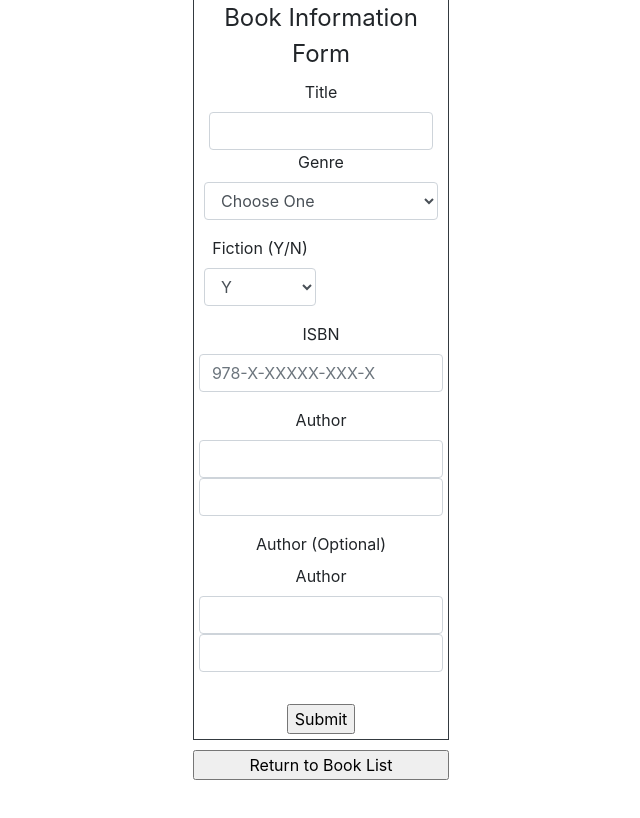
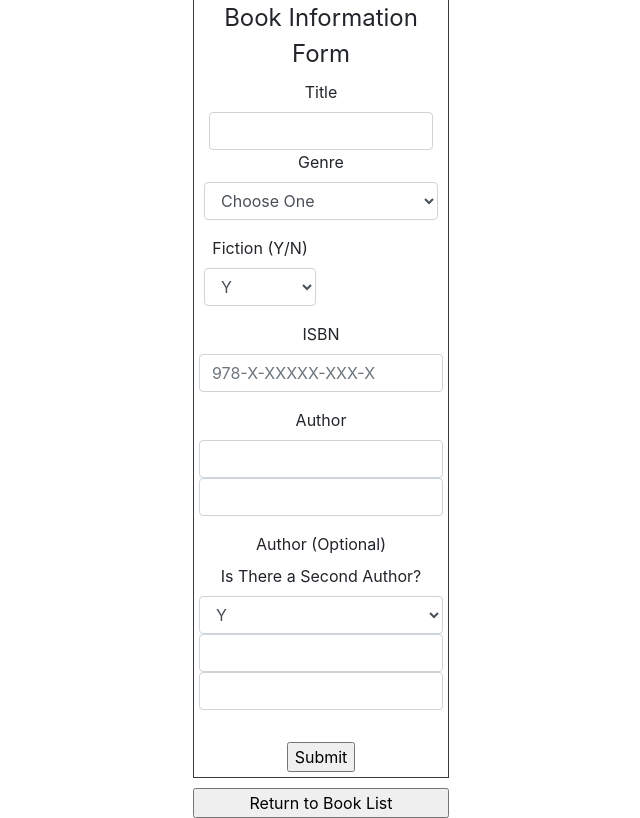
Before and after one commit to Cart6278/the-outdated-library-cs340, a Flask app: page /books_add in a window 1280 px wide. Shown: the part 77-895 px from the top of the page, without its empty margins (319-959 px from the left). Before the commit the page ends 857 px from the top, so only its background shows below. Run offline with Flask 2, Linux system fonts and the light colour scheme; some libraries are stand-ins or nearby versions.

Commit message:
Possible solution for second author on newly added book

```diff
--- a/starter_website/templates/books_add.html
+++ b/starter_website/templates/books_add.html
@@ -79,9 +79,13 @@
                 <div class="form-group">
                       <label for="author_name2">Author (Optional)</label>
                      <div class="form-group">
-                      <label for="author_name">Author</label>
-                        <input type="text" class="form-control" name="author_first2" id="author_first2">
-                        <input type="text" class="form-control" name="author_last2" id="author_last2">
+                        <label for="second_author">Is There a Second Author?</label>
+                            <select id="second_author" class="form-control" name="second_author">
+                                <option value="1">Y</option>
+                                <option value="0">N</option>
+                            </select>
+                            <input type="text" class="form-control" name="author_first2" id="author_first2">
+                            <input type="text" class="form-control" name="author_last2" id="author_last2">
                 </div>
             </div>
 
--- a/starter_website/webapp.py
+++ b/starter_website/webapp.py
@@ -389,10 +389,18 @@ def add_books():
         bookIsbn = request.form['isbn']
         bookAuthorFirst = request.form['author_first']
         bookAuthorLast = request.form['author_last']
+        second_author = request.form['second_author']
+        bookAuthorFirst2 = request.form['author_first2']
+        bookAuthorLast2 = request.form['author_last2']
 
         query1 = 'INSERT INTO Books (isbn, title, genre, isFiction) VALUES(%s, %s, %s, %s); '
         query2 = 'INSERT INTO Author_Book (authorID, isbn) VALUES ((SELECT a.authorID FROM Authors AS a WHERE a.authorFirst = %s AND a.authorLast = %s), %s)'
         query3 = 'INSERT INTO Book_Items (isbn) VALUES (%s)'
+        if second_author == 1:
+            query4 = 'INSERT INTO Author_Book (authorID, isbn) VALUES ((SELECT a.authorID FROM Authors AS a WHERE a.authorFirst = %s AND a.authorLast = %s), %s)'
+            data4 = (bookAuthorFirst2, bookAuthorLast2, bookIsbn,)
+            execute_query(db_connection, query4, data4)
+
         data1 = (bookIsbn, bookTitle, bookGenre, bookFiction,)
         data2 = (bookAuthorFirst, bookAuthorLast, bookIsbn,)
         data3 = (bookIsbn,)
```
